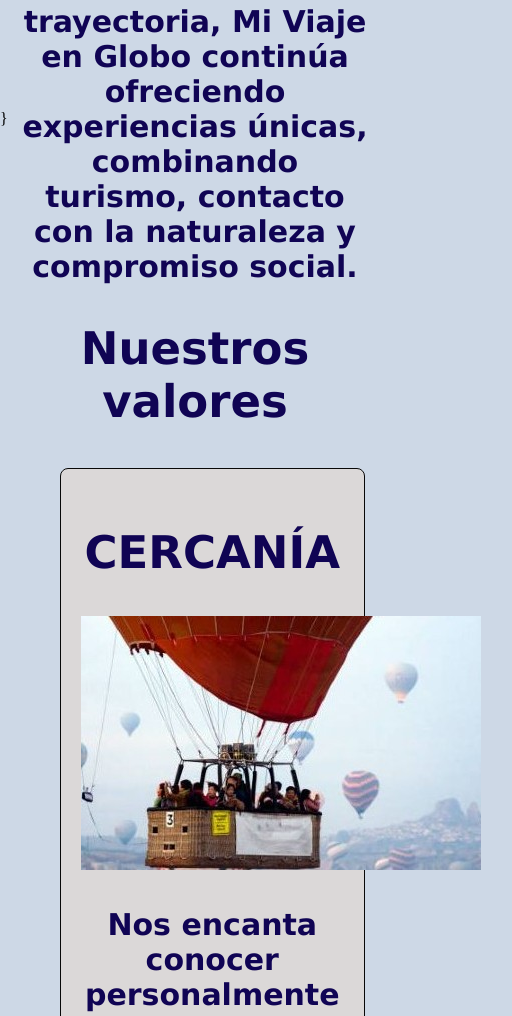
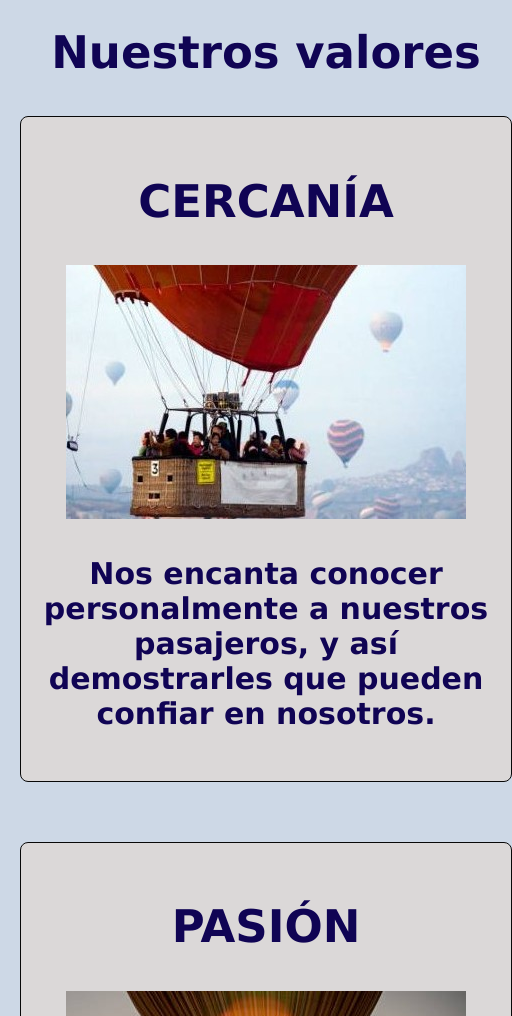
Before and after one commit to jav1402/proyectoweb04, a plain HTML site: page about.html in a window 390 px wide. Shown: the part 984-2000 px from the top of the page, 512 px wide, since content can reach past the window. Drawn offline with Linux system fonts and the light colour scheme.

Commit message:
recuperar estilos Pepi

```diff
--- a/style.css
+++ b/style.css
@@ -192,7 +192,65 @@ footer {
 }
 
 
+
 /*PEPI*/
+/* Móviles: 0-600px */
+@media (max-width: 600px) {
+    .container {
+        flex-direction: column;
+        align-items: center;
+        gap: 16px;
+    }
+}
+
+/* Tablets pequeñas: 601-900px */
+@media (min-width: 601px) and (max-width: 900px) {
+    .container {
+        flex-direction: row;
+        flex-wrap: wrap;
+        gap: 22px;
+        justify-content: center;
+    }
+
+}
+
+/* Tablets grandes y escritorio pequeño: 901-1200px */
+@media (min-width: 901px) and (max-width: 1200px) {
+    .container {
+        flex-direction: row;
+        justify-content: space-around;
+        flex-wrap: wrap;
+        gap: 28px;
+    }
+
+}
+
+/* Escritorio grande: más de 1200px */
+@media (min-width: 1201px) {
+    .container {
+        flex-direction: row;
+        gap: 38px;
+
+    }
+}
+
+.container {
+    display: flex;
+    flex-direction: row;
+    justify-content: center;
+    align-items: start;
+    width: auto;
+    flex-wrap: wrap;
+    overflow-x: hidden;
+    gap: 60px;
+    margin-bottom: 100px;
+    margin-top: 20px;
+}
+
+.valor-caja {
+    align-items: center;
+    width: 450px;
+}
 
 .texto {
     color: rgba(15, 3, 83, 0.996);
@@ -202,33 +260,33 @@ footer {
     text-align: center;
     margin: 20px;
     margin-top: 250px;
+    position: absolute;
 }
 
-.texto2 {
+/*.texto2 {
         color: rgba(15, 3, 83, 0.996);
         font-size: 30px;
         font-family: 'Lucida Sans', 'Lucida Sans Regular', 'Lucida Grande', 'Lucida Sans Unicode', Geneva, Verdana, sans-serif;
         font-weight: bold;
         text-align: center;
         margin: 20px;
-}
-
-
+        position: absolute;
+    }*/
 
 .valor-caja {
 
-    width: 75%;
-    height: auto;
+    height: F650px;
     padding: 20px;
     /* espacio de relleno entre el elemento y el borde */
-    margin: 40px;
+    /*margin: 40px;*/
+
     border: 1px solid #080808;
     border-radius: 8px;
     /* Bordes redondeados */
     background-color: #dbd8d8;
     text-align: center;
+
 }
-
 .btnformconoc{
     border-radius: 10px;
     background-attachment: rgb(63, 68, 117);
@@ -241,6 +299,7 @@ footer {
         font-weight: bold;
         color: #0f0125;
         /*margin-bottom: 10px;*/
+
 
 /*Ana*/
 
```
Lines whose indentation alone changed are shown as unchanged.
